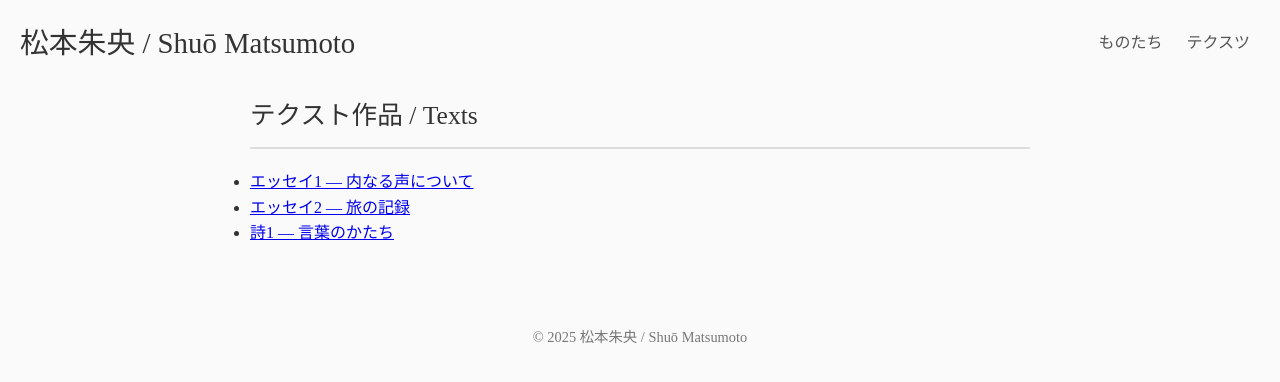
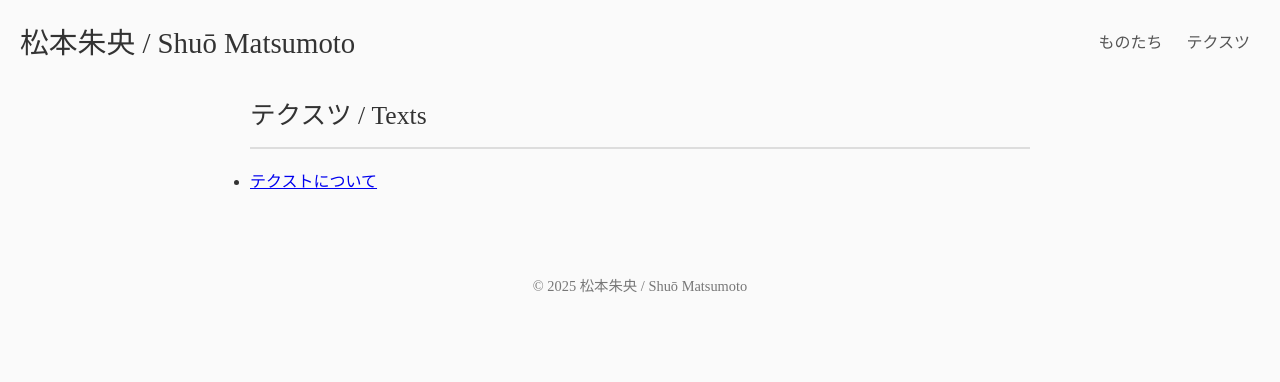
Before and after one commit to shuomatsumoto/shuomatsumoto, a plain HTML site: page texts.html in a window 1280 px wide. Drawn offline with Linux system fonts and the light colour scheme.

Commit message:
Update texts.html

```diff
--- a/texts.html
+++ b/texts.html
@@ -18,11 +18,9 @@
 
 <main>
   <section id="texts">
-    <h2>テクスト作品 / Texts</h2>
+    <h2>テクスツ / Texts</h2>
     <ul>
-      <li><a href="essay1.html">エッセイ1 — 内なる声について</a></li>
-      <li><a href="essay2.html">エッセイ2 — 旅の記録</a></li>
-      <li><a href="essay3.html">詩1 — 言葉のかたち</a></li>
+      <li><a href="text1.html">テクストについて</a></li>
     </ul>
   </section>
 </main>
```
